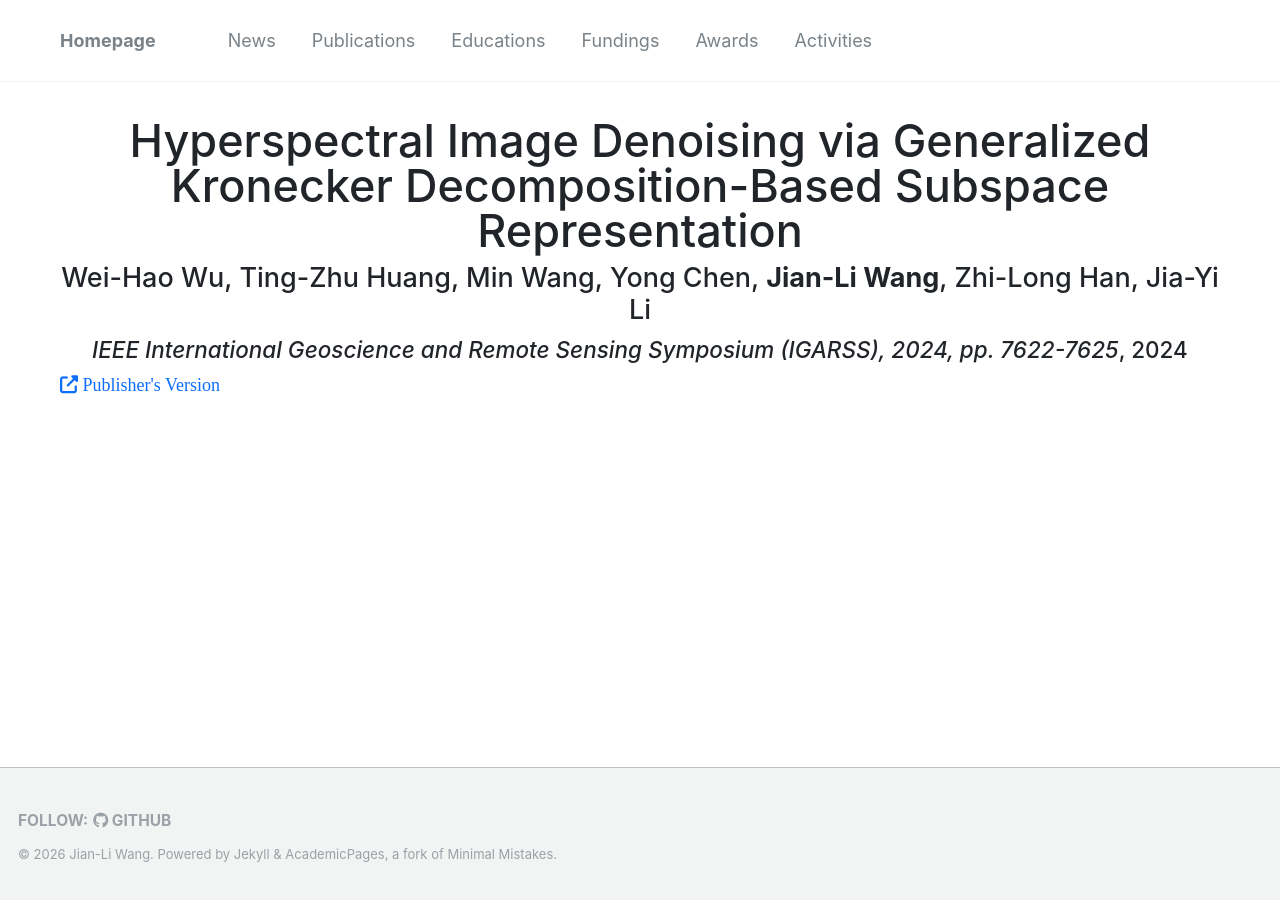
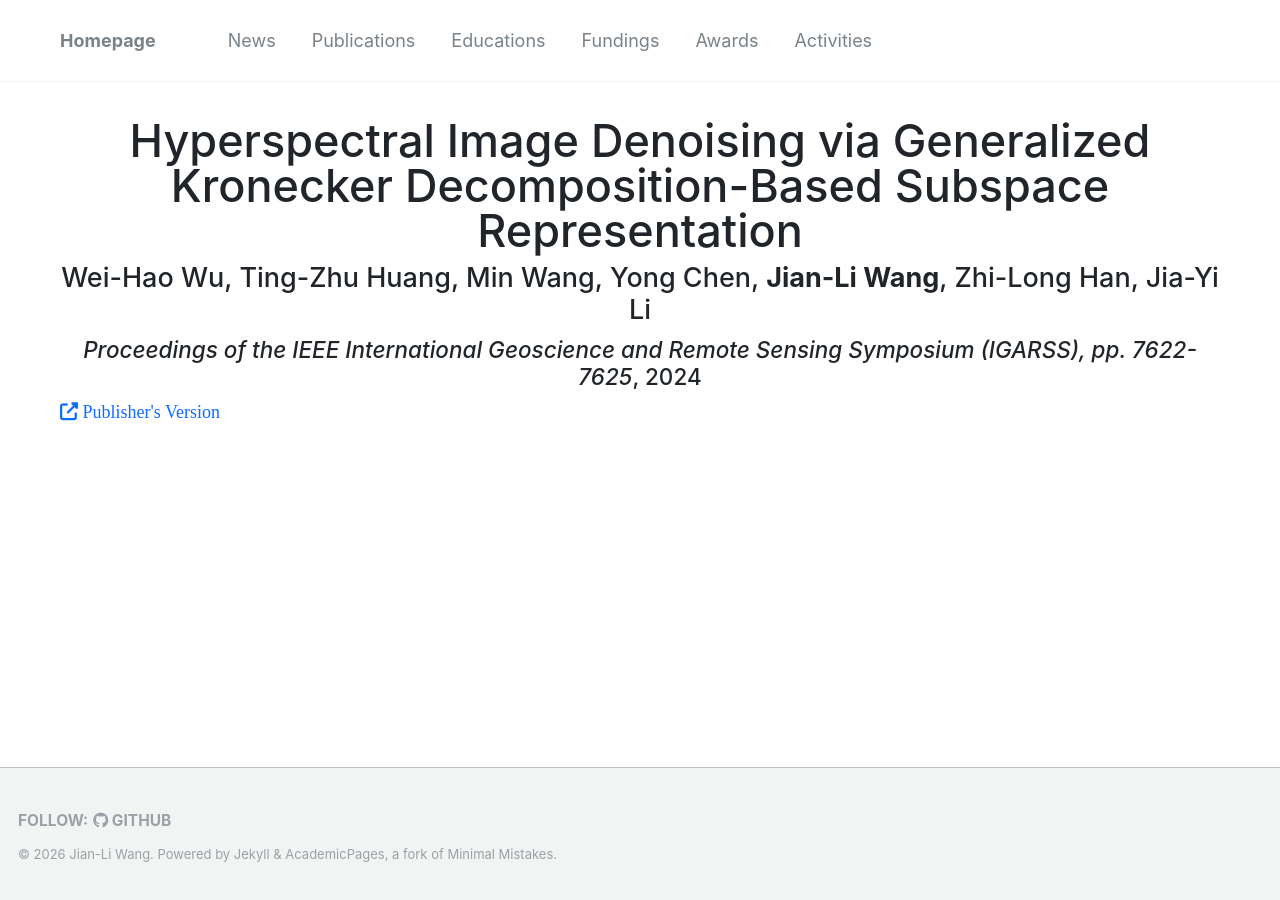
Before and after one commit to wangjianli123/wangjianli123.github.io, a Jekyll site: the page built from _publications/igarss2024-2.md, in a window 1280 px wide. Built offline with Jekyll 4.4.1, drawn with Linux system fonts in a browser that asks for light colours; nearby versions of some CDN libraries; comment, search, counter and statistics services are not loaded.

Commit message:
Update igarss2024-2.md

```diff
--- a/_publications/igarss2024-2.md
+++ b/_publications/igarss2024-2.md
@@ -1,18 +1,19 @@
 ---
 title: "Hyperspectral Image Denoising via Generalized Kronecker Decomposition-Based Subspace Representation"
 authors: "Wei-Hao Wu, Ting-Zhu Huang, Min Wang, Yong Chen, <b>Jian-Li Wang</b>, Zhi-Long Han, Jia-Yi Li"
-venue: "IEEE International Geoscience and Remote Sensing Symposium (IGARSS), 2024, pp. 7622-7625"
-official_url: "https://ieeexplore.ieee.org/stamp/stamp.jsp?tp=&arnumber=11177249"
+venue: "Proceedings of the IEEE International Geoscience and Remote Sensing Symposium (IGARSS), pp. 7622-7625"
+official_url: "https://ieeexplore.ieee.org/abstract/document/10642861"
 image: "files/HYPERSPECTRAL IMAGE DENOISING VIA GENERALIZED KRONECKER.png"
 date: 2024-01-01
 collection: "publications"
 bibtex: |
-  @inproceedings{wu2024hyperspectral,
+  @INPROCEEDINGS{10642861,
+    author={Wu, Wei-Hao and Huang, Ting-Zhu and Wang, Min and Chen, Yong and Wang, Jian-Li and Han, Zhi-Long and Li, Jia-Yi},
+    booktitle={IGARSS 2024 - 2024 IEEE International Geoscience and Remote Sensing Symposium},
     title={Hyperspectral Image Denoising via Generalized Kronecker Decomposition-Based Subspace Representation},
-    author={Wu, Wei-Hao and Huang, Ting-Zhu and Wang, Min and Chen, Yong and Wang, Jian-Li and Han, Zhi-Long and Li, Jia-Yi},
-    booktitle={IGARSS 2024-2024 IEEE International Geoscience and Remote Sensing Symposium},
-    pages={7622--7625},
     year={2024},
-    organization={IEEE}
-  }
+    volume={},
+    number={},
+    pages={7622-7625}
+    }
 ---
```
